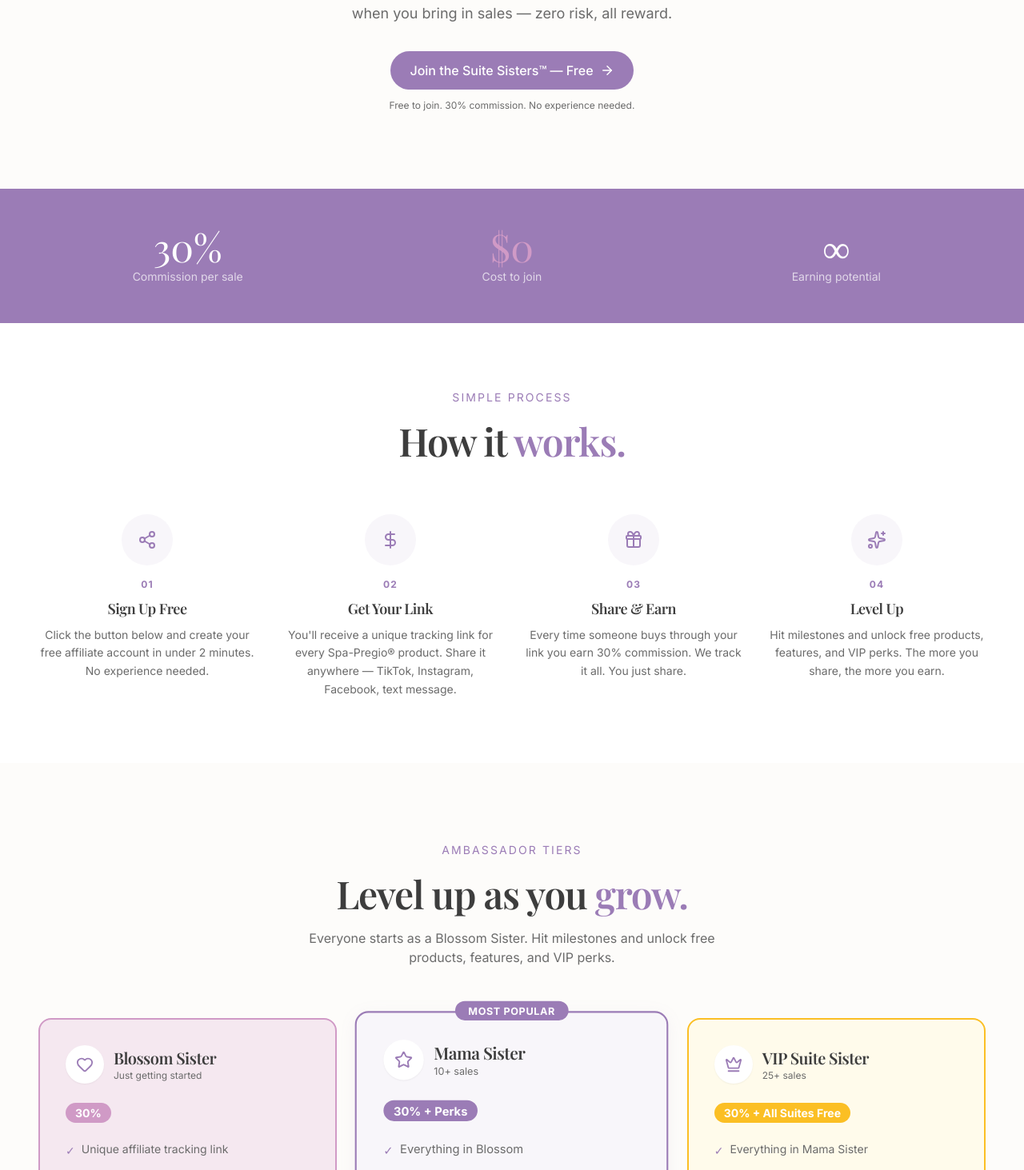
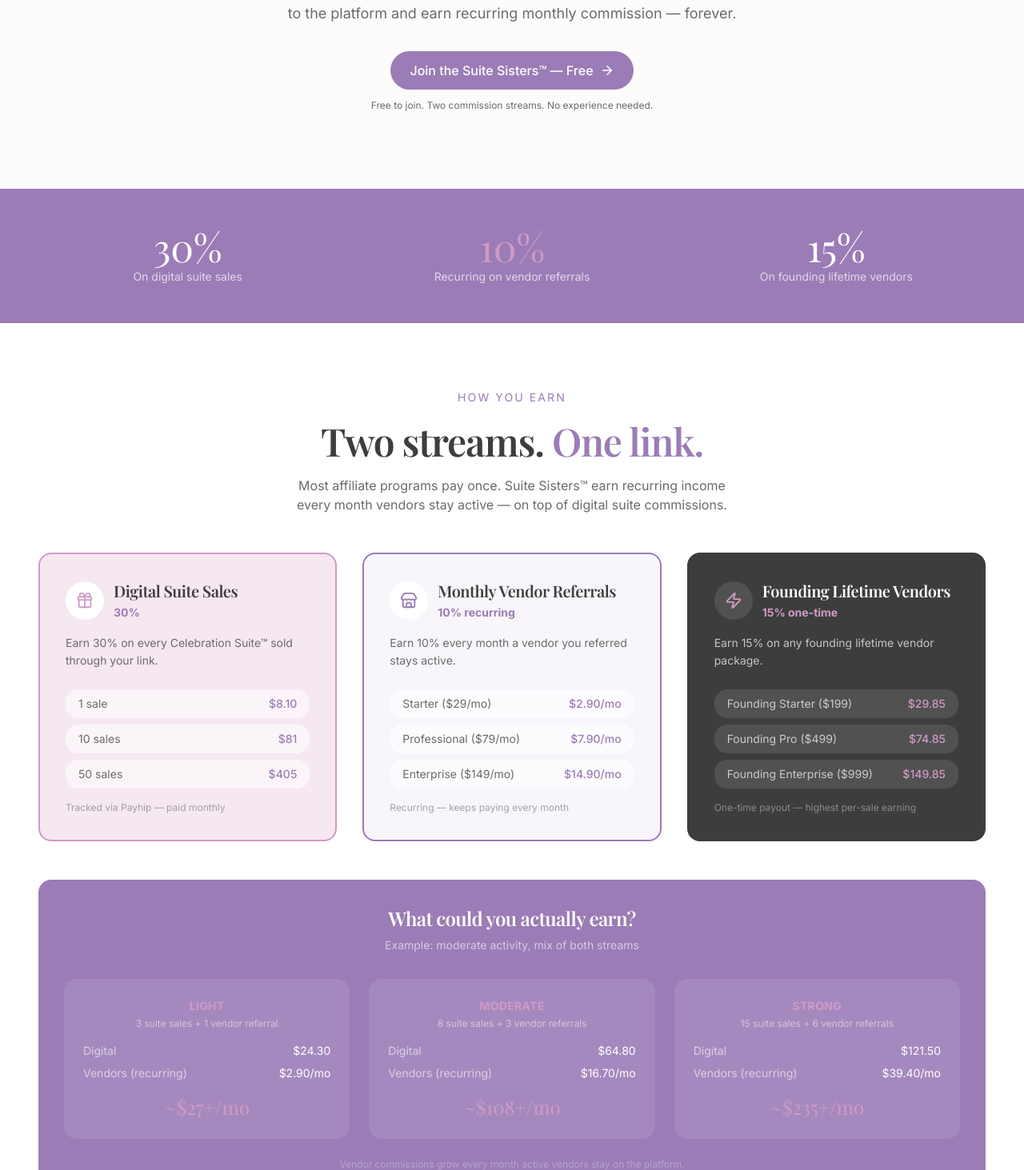
Before and after one commit to Spa-Pregio/spa-pregio-website, a React (Vite) app: page /ambassadors in a window 1280 px wide. Shown: the part 327-1790 px from the top of the page at 80% size. Built offline with nearby package versions, Linux system fonts and the light colour scheme.

Commit message:
Add files via upload

```diff
--- a/src/pages/Ambassadors.tsx
+++ b/src/pages/Ambassadors.tsx
@@ -1,15 +1,17 @@
-import { ArrowRight, Star, Heart, Share2, DollarSign, Gift, Crown, Sparkles } from 'lucide-react';
+import { ArrowRight, Star, Heart, Share2, DollarSign, Gift, Crown, Sparkles, Store, Zap } from 'lucide-react';
 
 const tiers = [
   {
     icon: Heart,
     name: 'Blossom Sister',
     requirement: 'Just getting started',
-    commission: '30%',
+    commission: '30% digital · 10% vendors',
     perks: [
-      'Unique affiliate tracking link',
-      'Real-time dashboard (clicks & sales)',
-      '30% commission on every sale',
+      'Unique referral tracking link',
+      'Real-time Sister dashboard',
+      '30% commission on digital suite sales',
+      '10% recurring on monthly vendor referrals',
+      '15% on founding lifetime vendor referrals',
       'Access to promo graphics & captions',
       'Spa-Pregio® Ambassador badge',
     ],
@@ -21,9 +23,9 @@ const tiers = [
     icon: Star,
     name: 'Mama Sister',
     requirement: '10+ sales',
-    commission: '30% + Perks',
+    commission: '30% digital · 10% vendors + Perks',
     perks: [
-      'Everything in Blossom',
+      'Everything in Blossom Sister',
       'Free Celebration Suite™ ($27 value)',
       'Featured on Spa-Pregio® website',
       'Early access to new suite drops',
@@ -38,7 +40,7 @@ const tiers = [
     icon: Crown,
     name: 'VIP Suite Sister',
     requirement: '25+ sales',
-    commission: '30% + All Suites Free',
+    commission: '30% digital · 10% vendors + All Suites Free',
     perks: [
       'Everything in Mama Sister',
       'ALL Celebration Suites free (forever)',
@@ -52,19 +54,66 @@ const tiers = [
   },
 ];
 
+const earningStreams = [
+  {
+    icon: Gift,
+    title: 'Digital Suite Sales',
+    commission: '30%',
+    color: 'bg-spa-blush border-spa-pink',
+    iconColor: 'text-spa-pink',
+    description: 'Earn 30% on every Celebration Suite™ sold through your link.',
+    examples: [
+      { label: '1 sale', value: '$8.10' },
+      { label: '10 sales', value: '$81' },
+      { label: '50 sales', value: '$405' },
+    ],
+    note: 'Tracked via Payhip — paid monthly',
+  },
+  {
+    icon: Store,
+    title: 'Monthly Vendor Referrals',
+    commission: '10% recurring',
+    color: 'bg-spa-lavender border-spa-purple',
+    iconColor: 'text-spa-purple',
+    description: 'Earn 10% every month a vendor you referred stays active.',
+    examples: [
+      { label: 'Starter ($29/mo)', value: '$2.90/mo' },
+      { label: 'Professional ($79/mo)', value: '$7.90/mo' },
+      { label: 'Enterprise ($149/mo)', value: '$14.90/mo' },
+    ],
+    note: 'Recurring — keeps paying every month',
+  },
+  {
+    icon: Zap,
+    title: 'Founding Lifetime Vendors',
+    commission: '15% one-time',
+    color: 'bg-spa-charcoal border-spa-charcoal',
+    iconColor: 'text-spa-pink',
+    dark: true,
+    description: 'Earn 15% on any founding lifetime vendor package.',
+    examples: [
+      { label: 'Founding Starter ($199)', value: '$29.85' },
+      { label: 'Founding Pro ($499)', value: '$74.85' },
+      { label: 'Founding Enterprise ($999)', value: '$149.85' },
+    ],
+    note: 'One-time payout — highest per-sale earning',
+  },
+];
+
 const steps = [
-  { icon: Share2, number: '01', title: 'Sign Up Free', desc: 'Click the button below and create your free affiliate account in under 2 minutes. No experience needed.' },
-  { icon: DollarSign, number: '02', title: 'Get Your Link', desc: 'You\'ll receive a unique tracking link for every Spa-Pregio® product. Share it anywhere — TikTok, Instagram, Facebook, text message.' },
-  { icon: Gift, number: '03', title: 'Share & Earn', desc: 'Every time someone buys through your link you earn 30% commission. We track it all. You just share.' },
-  { icon: Sparkles, number: '04', title: 'Level Up', desc: 'Hit milestones and unlock free products, features, and VIP perks. The more you share, the more you earn.' },
+  { icon: Share2, number: '01', title: 'Apply Free', desc: 'Create your account and apply to become a Suite Sister in under 2 minutes. No experience needed.' },
+  { icon: DollarSign, number: '02', title: 'Get Your Link', desc: 'You\'ll receive a unique referral link. Share it anywhere — TikTok, Instagram, Facebook, text message.' },
+  { icon: Store, number: '03', title: 'Refer Vendors', desc: 'Share the vendor listing opportunity with local businesses. Every vendor who signs up through your link earns you recurring commission.' },
+  { icon: Sparkles, number: '04', title: 'Watch It Stack', desc: 'Digital sales pay once. Vendor referrals keep paying every month. The more active vendors you refer, the bigger your recurring income.' },
 ];
 
 const faqs = [
-  { q: 'How much can I earn?', a: 'You earn 30% of every sale you refer. The Celebration Suite™ is $27, so that\'s $8.10 per sale. With 10 sales that\'s $81. With 100 sales that\'s $810 — from one product.' },
-  { q: 'When do I get paid?', a: 'Commissions are paid monthly via PayPal. You\'ll receive a payment for all sales from the previous month.' },
-  { q: 'Do I need a big following?', a: 'Not at all! Some of our best ambassadors are regular mamas sharing with their small circle. Authentic beats big every time.' },
-  { q: 'What do I share?', a: 'We give you ready-made graphics, caption ideas, and talking points. You just post and let your link do the work.' },
+  { q: 'How much can I earn?', a: 'Two ways: 30% on digital suite sales ($8.10 per sale) plus 10% recurring on every vendor you refer. One Enterprise vendor alone pays you $14.90 every single month they\'re active.' },
+  { q: 'When do I get paid?', a: 'Digital suite commissions are tracked via Payhip and paid monthly. Vendor referral commissions are confirmed after 30 days and paid via Venmo, PayPal, or Zelle.' },
+  { q: 'What\'s the difference between digital and vendor commissions?', a: 'Digital suite sales are one-time payments you earn when a mama buys a suite. Vendor commissions are recurring — you keep earning every month that vendor stays on the platform.' },
+  { q: 'Do I need a big following?', a: 'Not at all! Some of the best referrals come from a simple conversation with a local spa owner or photographer. Authentic beats big every time.' },
   { q: 'Is there a cost to join?', a: 'Zero. Free to join, free to share, free to earn. You only get paid — never pay us.' },
+  { q: 'How do I refer vendors?', a: 'Once you\'re approved, your Sister dashboard gives you a referral link that goes directly to the vendor listing page. Any vendor who signs up through that link is credited to you automatically.' },
 ];
 
 export default function Ambassadors() {
@@ -80,21 +129,19 @@ export default function Ambassadors() {
               Become a <span className="text-spa-purple">Suite Sister™</span>
             </h1>
             <p className="mt-6 text-lg text-spa-gray leading-relaxed">
-              Share the movement. Earn real money. Help mamas celebrate in style.
-              You only get paid when you bring in sales — zero risk, all reward.
+              Two ways to earn. Share digital suites with mamas and earn 30% per sale.
+              Refer vendors to the platform and earn recurring monthly commission — forever.
             </p>
             <div className="mt-8 flex flex-col sm:flex-row gap-4 justify-center">
               <a
-                href="https://payhip.com/auth/register/af699c7e55b3f58"
-                target="_blank"
-                rel="noopener noreferrer"
+                href="/sister-dashboard"
                 className="btn-primary justify-center"
               >
                 Join the Suite Sisters™ — Free
                 <ArrowRight size={18} />
               </a>
             </div>
-            <p className="text-xs text-spa-gray mt-3">Free to join. 30% commission. No experience needed.</p>
+            <p className="text-xs text-spa-gray mt-3">Free to join. Two commission streams. No experience needed.</p>
           </div>
         </div>
       </section>
@@ -105,22 +152,93 @@ export default function Ambassadors() {
           <div className="grid grid-cols-3 gap-8 text-center">
             <div>
               <p className="font-serif text-4xl lg:text-5xl text-white">30%</p>
-              <p className="text-white/70 text-sm mt-1">Commission per sale</p>
+              <p className="text-white/70 text-sm mt-1">On digital suite sales</p>
             </div>
             <div>
-              <p className="font-serif text-4xl lg:text-5xl text-spa-pink">$0</p>
-              <p className="text-white/70 text-sm mt-1">Cost to join</p>
+              <p className="font-serif text-4xl lg:text-5xl text-spa-pink">10%</p>
+              <p className="text-white/70 text-sm mt-1">Recurring on vendor referrals</p>
             </div>
             <div>
-              <p className="font-serif text-4xl lg:text-5xl text-white">∞</p>
-              <p className="text-white/70 text-sm mt-1">Earning potential</p>
+              <p className="font-serif text-4xl lg:text-5xl text-white">15%</p>
+              <p className="text-white/70 text-sm mt-1">On founding lifetime vendors</p>
             </div>
           </div>
         </div>
       </section>
 
+      {/* Two Earning Streams */}
+      <section className="w-full py-16 lg:py-20 bg-white">
+        <div className="max-w-7xl mx-auto px-6 lg:px-12">
+          <div className="text-center mb-12">
+            <span className="text-sm uppercase tracking-[0.15em] text-spa-purple">How You Earn</span>
+            <h2 className="section-title mt-4">Two streams. <span className="text-spa-purple">One link.</span></h2>
+            <p className="mt-4 text-spa-gray max-w-xl mx-auto">
+              Most affiliate programs pay once. Suite Sisters™ earn recurring income every month vendors stay active — on top of digital suite commissions.
+            </p>
+          </div>
+
+          <div className="grid lg:grid-cols-3 gap-8">
+            {earningStreams.map((stream, i) => (
+              <div key={i} className={`rounded-2xl border-2 p-8 ${stream.color} ${stream.dark ? 'text-white' : ''}`}>
+                <div className="flex items-center gap-3 mb-4">
+                  <div className={`w-12 h-12 rounded-full flex items-center justify-center ${stream.dark ? 'bg-white/10' : 'bg-white'}`}>
+                    <stream.icon size={22} className={stream.iconColor} />
+                  </div>
+                  <div>
+                    <h3 className={`font-serif text-xl ${stream.dark ? 'text-white' : 'text-spa-charcoal'}`}>{stream.title}</h3>
+                    <span className={`text-sm font-bold ${stream.dark ? 'text-spa-pink' : 'text-spa-purple'}`}>{stream.commission}</span>
+                  </div>
+                </div>
+                <p className={`text-sm mb-6 leading-relaxed ${stream.dark ? 'text-white/70' : 'text-spa-gray'}`}>{stream.description}</p>
+                <div className="space-y-2">
+                  {stream.examples.map((ex, j) => (
+                    <div key={j} className={`flex items-center justify-between text-sm px-4 py-2 rounded-xl ${stream.dark ? 'bg-white/10' : 'bg-white/60'}`}>
+                      <span className={stream.dark ? 'text-white/70' : 'text-spa-gray'}>{ex.label}</span>
+                      <span className={`font-medium ${stream.dark ? 'text-spa-pink' : 'text-spa-purple'}`}>{ex.value}</span>
+                    </div>
+                  ))}
+                </div>
+                <p className={`text-xs mt-4 ${stream.dark ? 'text-white/40' : 'text-spa-gray/60'}`}>{stream.note}</p>
+              </div>
+            ))}
+          </div>
+
+          {/* Earnings scenario callout */}
+          <div className="mt-12 bg-spa-purple rounded-2xl p-8">
+            <div className="text-center mb-8">
+              <h3 className="font-serif text-2xl text-white">What could you actually earn?</h3>
+              <p className="text-white/60 text-sm mt-2">Example: moderate activity, mix of both streams</p>
+            </div>
+            <div className="grid sm:grid-cols-3 gap-6">
+              {[
+                { label: 'Light', desc: '3 suite sales + 1 vendor referral', digital: '$24.30', vendor: '$2.90/mo', total: '~$27+/mo' },
+                { label: 'Moderate', desc: '8 suite sales + 3 vendor referrals', digital: '$64.80', vendor: '$16.70/mo', total: '~$108+/mo' },
+                { label: 'Strong', desc: '15 suite sales + 6 vendor referrals', digital: '$121.50', vendor: '$39.40/mo', total: '~$235+/mo' },
+              ].map((scenario, i) => (
+                <div key={i} className="bg-white/10 rounded-xl p-6 text-center">
+                  <p className="text-spa-pink font-bold text-sm uppercase tracking-wide mb-1">{scenario.label}</p>
+                  <p className="text-white/50 text-xs mb-4">{scenario.desc}</p>
+                  <div className="space-y-2 text-sm mb-4">
+                    <div className="flex justify-between">
+                      <span className="text-white/60">Digital</span>
+                      <span className="text-white">{scenario.digital}</span>
+                    </div>
+                    <div className="flex justify-between">
+                      <span className="text-white/60">Vendors (recurring)</span>
+                      <span className="text-white">{scenario.vendor}</span>
+                    </div>
+                  </div>
+                  <p className="font-serif text-2xl text-spa-pink">{scenario.total}</p>
+                </div>
+              ))}
+            </div>
+            <p className="text-center text-white/30 text-xs mt-6">Vendor commissions grow every month active vendors stay on the platform.</p>
+          </div>
+        </div>
+      </section>
+
       {/* How It Works */}
-      <section className="w-full py-16 lg:py-20 bg-white">
+      <section className="w-full py-16 lg:py-20 bg-spa-cream">
         <div className="max-w-7xl mx-auto px-6 lg:px-12">
           <div className="text-center mb-16">
             <span className="text-sm uppercase tracking-[0.15em] text-spa-purple">Simple Process</span>
@@ -145,7 +263,7 @@ export default function Ambassadors() {
       </section>
 
       {/* Tiers */}
-      <section className="w-full py-16 lg:py-24 bg-spa-cream">
+      <section className="w-full py-16 lg:py-24 bg-white">
         <div className="max-w-7xl mx-auto px-6 lg:px-12">
           <div className="text-center mb-16">
             <span className="text-sm uppercase tracking-[0.15em] text-spa-purple">Ambassador Tiers</span>
@@ -173,7 +291,7 @@ export default function Ambassadors() {
                     </div>
                   </div>
                   <div className="mb-6">
-                    <span className={`px-3 py-1 rounded-full text-sm font-bold ${tier.badge}`}>{tier.commission}</span>
+                    <span className={`px-3 py-1 rounded-full text-xs font-bold ${tier.badge}`}>{tier.commission}</span>
                   </div>
                   <ul className="space-y-3">
                     {tier.perks.map((perk) => (
@@ -191,16 +309,16 @@ export default function Ambassadors() {
       </section>
 
       {/* Who This Is For */}
-      <section className="w-full py-16 lg:py-20 bg-white">
+      <section className="w-full py-16 lg:py-20 bg-spa-cream">
         <div className="max-w-4xl mx-auto px-6 lg:px-12 text-center">
           <span className="text-sm uppercase tracking-[0.15em] text-spa-purple">Perfect For</span>
           <h2 className="section-title mt-4">You don't need a <span className="text-spa-purple">big following.</span></h2>
           <p className="text-spa-gray mt-4 leading-relaxed max-w-2xl mx-auto">
-            Suite Sisters come in all sizes — from micro influencers with 500 followers to mamas who just want to text their friends a link. Authentic wins every time.
+            Suite Sisters come in all sizes. A regular mama who texts her local spa owner a referral link earns just as real as a TikTok creator with 100K followers.
           </p>
           <div className="grid sm:grid-cols-2 lg:grid-cols-4 gap-4 mt-10">
             {['Pregnant mamas', 'Mom bloggers', 'TikTok creators', 'Instagram moms', 'Baby shower planners', 'Doulas & midwives', 'Postpartum coaches', 'Anyone who loves mamas'].map((who) => (
-              <div key={who} className="bg-spa-lavender rounded-xl px-4 py-3 text-sm text-spa-charcoal font-medium">
+              <div key={who} className="bg-white rounded-xl px-4 py-3 text-sm text-spa-charcoal font-medium shadow-sm">
                 💜 {who}
               </div>
             ))}
@@ -209,7 +327,7 @@ export default function Ambassadors() {
       </section>
 
       {/* FAQ */}
-      <section className="w-full py-16 lg:py-20 bg-spa-cream">
+      <section className="w-full py-16 lg:py-20 bg-white">
         <div className="max-w-3xl mx-auto px-6 lg:px-12">
           <div className="text-center mb-12">
             <span className="text-sm uppercase tracking-[0.15em] text-spa-purple">FAQ</span>
@@ -217,7 +335,7 @@ export default function Ambassadors() {
           </div>
           <div className="space-y-6">
             {faqs.map((faq) => (
-              <div key={faq.q} className="bg-white rounded-2xl p-6 shadow-sm">
+              <div key={faq.q} className="bg-spa-cream rounded-2xl p-6">
                 <h3 className="font-semibold text-spa-charcoal mb-2">{faq.q}</h3>
                 <p className="text-spa-gray text-sm leading-relaxed">{faq.a}</p>
               </div>
@@ -233,18 +351,16 @@ export default function Ambassadors() {
             Ready to become a <span className="text-spa-pink">Suite Sister™?</span>
           </h2>
           <p className="mt-4 text-white/70 leading-relaxed max-w-xl mx-auto">
-            Join free. Share your link. Earn 30% on every sale you bring in. Help mamas celebrate — and get paid for it.
+            Join free. Share your link. Earn on digital sales and recurring vendor referrals. Help mamas celebrate — and get paid for it.
           </p>
           <a
-            href="https://payhip.com/auth/register/af699c7e55b3f58"
-            target="_blank"
-            rel="noopener noreferrer"
+            href="/sister-dashboard"
             className="inline-flex items-center gap-2 bg-white text-spa-purple px-8 py-4 rounded-full font-semibold hover:bg-spa-cream transition-colors mt-8 text-lg"
           >
             Join the Suite Sisters™ — It's Free
             <ArrowRight size={20} />
           </a>
-          <p className="text-white/50 text-xs mt-4">No cost. No catch. Just commissions.</p>
+          <p className="text-white/50 text-xs mt-4">No cost. No catch. Two commission streams.</p>
         </div>
       </section>
 
```
